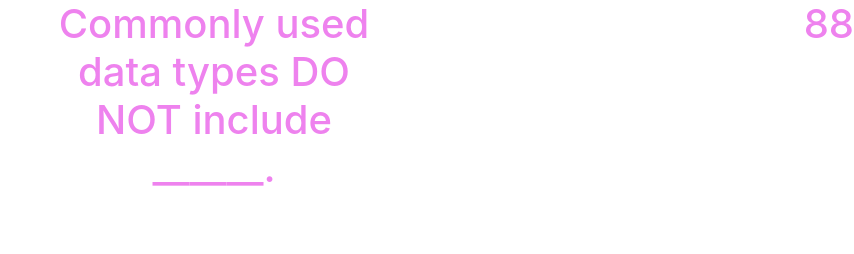
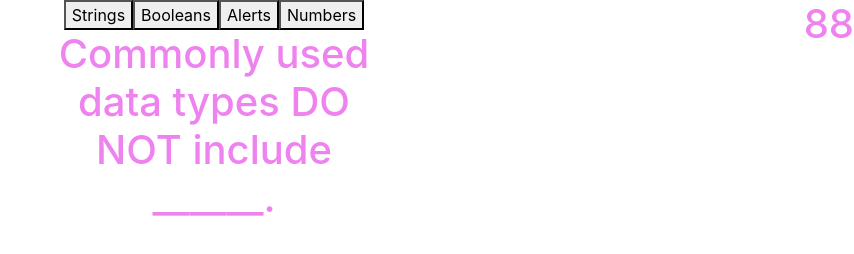
Before and after one commit to jonmakesitbetter/timed-quiz, a plain HTML site: page index.html in a window 1280 px wide. Both pictures are taken after a click on the button "Start". Shown: the whole page, without its empty margins (426-1280 px from the left). Drawn offline with nearby package versions, Linux system fonts and the light colour scheme.

Commit message:
Question and answer buttons populate with timer. Corrected code preventing this.

```diff
--- a/index.html
+++ b/index.html
@@ -25,6 +25,7 @@
       <div class="row">
         <div class="col"></div>
         <div class="col question-box" id="question-box">
+          <div class="answer-buttons"></div>
           <button class="btn btn-primary" type="submit" id="start-button">
             Start
           </button>
--- a/script.js
+++ b/script.js
@@ -1,13 +1,12 @@
 //Global variables
 var timeEl = document.querySelector(".time");
 var startButtonEl = document.getElementById("start-button");
-// var answerButtonEl = document.querySelector(".answerButton");
 var secondsLeft = 90;
 var score = document.getElementById("score");
 var questionsEl = document.getElementById("question-box");
-var answersEl = document.getElementById("answer-buttons");
+var answersEl = document.querySelector(".answer-buttons");
 var questionsIndex = 0;
-var answersIndex = 0;
+
 //Timer starter
 function setTime(event) {
   event.preventDefault();
@@ -62,12 +61,16 @@ function nextQuestion() {
     var questionPopulate = document.createElement("h1");
     questionPopulate.textContent = quizArray[questionsIndex].question;
     questionsEl.append(questionPopulate);
+
+
     //empty questions & answers
-    // for (var i = 0; i < quizArray.answers.length; i++){
-    //   var answersPopulate = document.createElement("button");
-    //   answersPopulate.textContent = quizArray[questionsIndex].answers;
-    //   answersEl.append(answersPopulate);
-    // }
+    for (var i = 0; i < quizArray[questionsIndex].answers.length; i++){
+      var answerRun = quizArray[questionsIndex].answers[i];
+
+      var answersPopulate = document.createElement("button");
+      answersPopulate.textContent = answerRun;
+      answersEl.append(answersPopulate);
+    }
 
     //show question (create tag add content and append)
 
@@ -83,7 +86,7 @@ function nextQuestion() {
 //answer buttons. Then log the answers and then set current index to the next one by question[i++], end by
 //calling this function, thus repeating the process with the next question object in the array.
 
-// answerButton.addEventListener("click", nextQuestion());
 startButtonEl.addEventListener("click", setTime);
 startButtonEl.addEventListener("click", nextQuestion);
+
 // answerButtonEl.addEventListener("click", nextQuestion);
```
